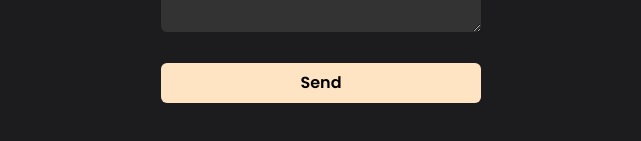
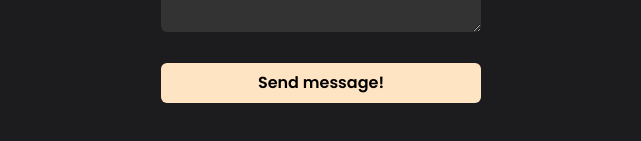
Before and after one commit to KaritaLaine/Fundamentals-of-Next.js, a Next.js app in the folder 3-api-routes-in-next.js/: page / in a window 1280 px wide. Shown: the part 469-610 px from the top of the page, without its empty margins (319-960 px from the left). Built offline with nearby package versions, Linux system fonts and the light colour scheme.

Commit message:
chore: readjust btn text

```diff
--- a/3-api-routes-in-next.js/app/components/contact-form/contact-form.tsx
+++ b/3-api-routes-in-next.js/app/components/contact-form/contact-form.tsx
@@ -55,7 +55,7 @@ const ContactForm = () => {
 					onChange={setMessage}
 				/>
 
-				<Button btnText="Send" />
+				<Button btnText="Send message!" />
 			</form>
 
 			{result && (
```
